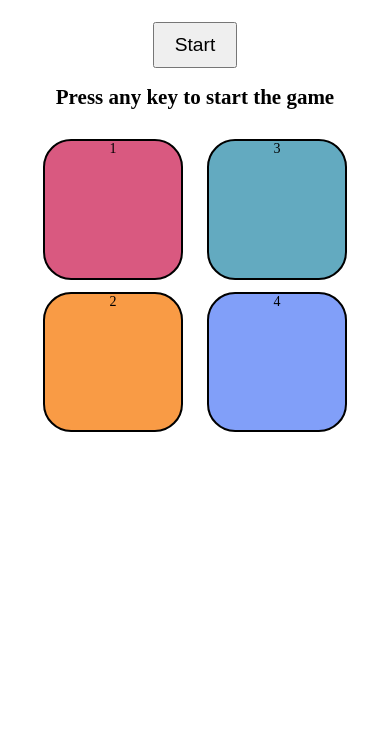
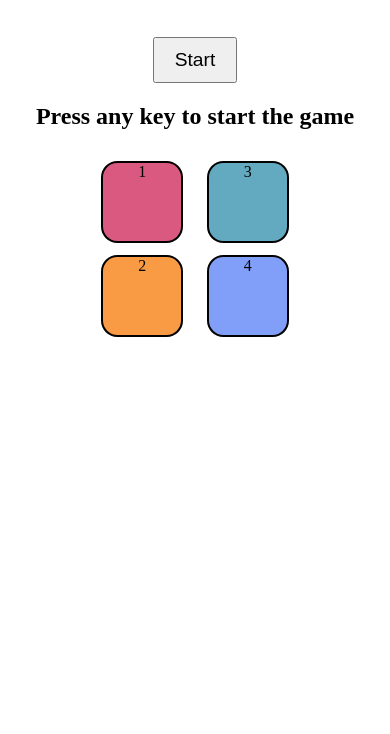
Before and after one commit to shubhsirat05/simon-says-game, a plain HTML site: page index.html in a window 390 px wide. Shown: the part 110-844 px from the top of the page. Drawn offline with Linux system fonts and the light colour scheme.

```diff
--- a/style4.css
+++ b/style4.css
@@ -1,10 +1,10 @@
 body{
     text-align: center;
-    font-size: clamp(14px, 2vw, 20px);
+
 }
 .btn{
-    width: 20vw;
-    height: 20vw;
+    width: 12vw;
+    height: 12vw;
     border-radius: 20%;
     border:0.7vw solid black;
     margin: 2.5vw;
@@ -12,8 +12,8 @@
 
 @media (max-width: 400px) {
 .btn {
-width: 35vw;
-height: 35vw;
+width: 20vw;
+height: 20vw;
 margin: 3vw;
 }
 }
```
